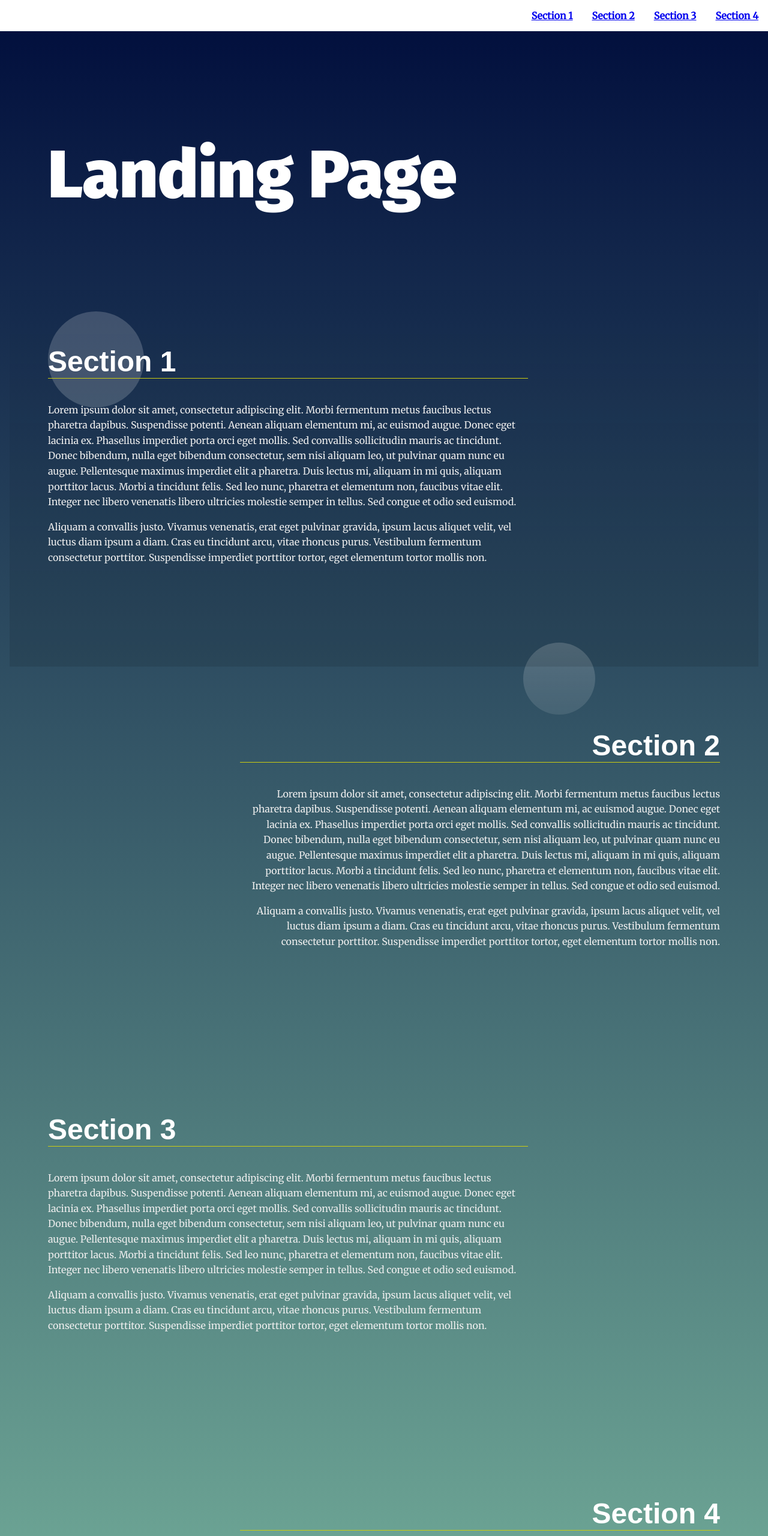
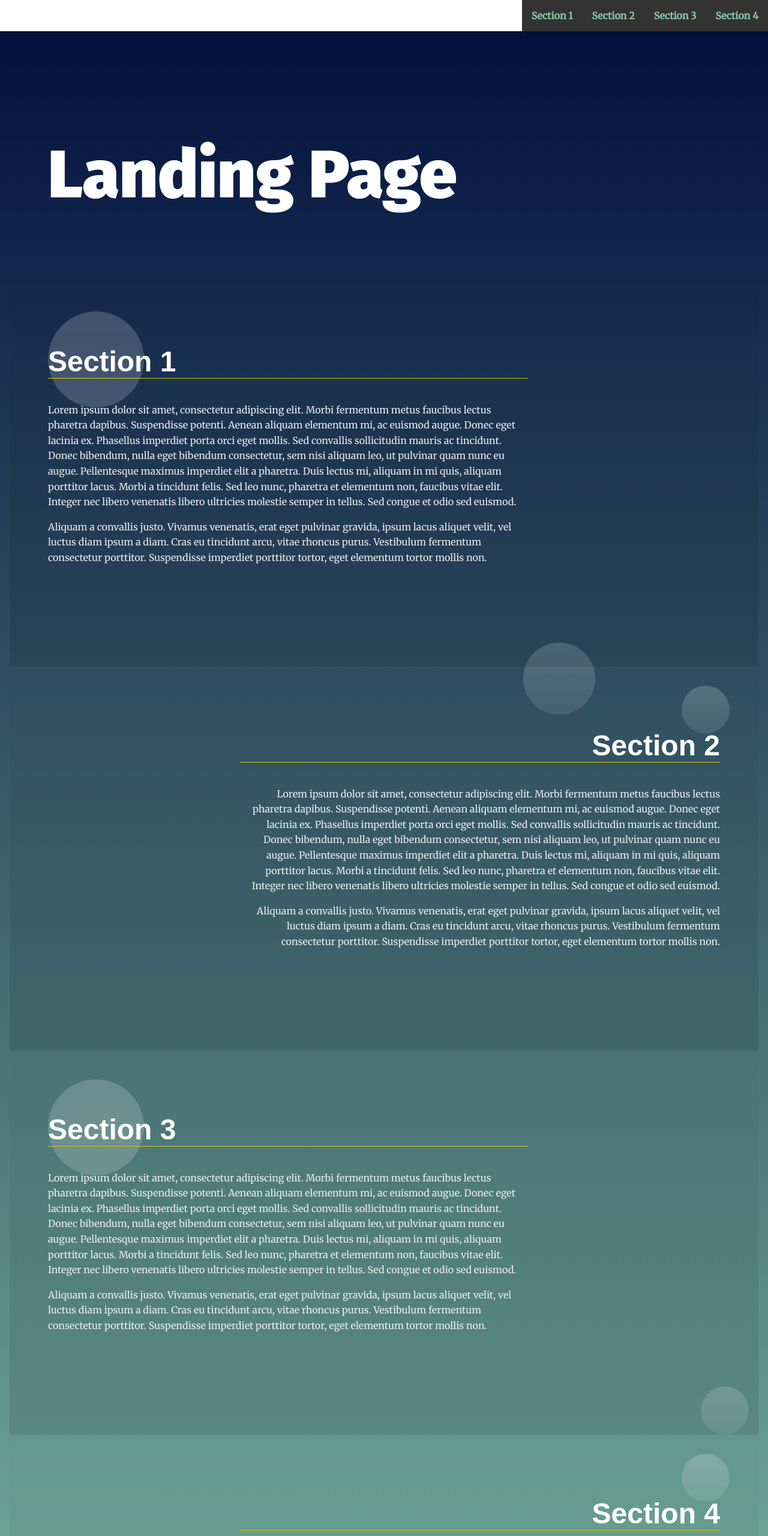
Before and after one commit to abdopetroleum/UdacityLandingProject, a plain HTML site: page index.html in a window 1280 px wide. Shown: the top 2560 px of the page at 60% size. Drawn offline with Linux system fonts and the light colour scheme.

Commit message:
My Commit

```diff
--- a/css/styles.css
+++ b/css/styles.css
@@ -8,16 +8,18 @@
  *
 */
 
-
 /* ---- Base Rules ---- */
 body {
-    background: rgb(136,203,171);
-    background: linear-gradient(0deg, rgba(136,203,171,1) 0%, rgba(0,13,60,1) 100%);
+  background: rgb(136, 203, 171);
+  background: linear-gradient(
+    0deg,
+    rgba(136, 203, 171, 1) 0%,
+    rgba(0, 13, 60, 1) 100%
+  );
   margin: 0;
   font-family: 'Merriweather', serif;
   color: #fff;
 }
-
 
 /* Typeography General*/
 h1 {
@@ -26,7 +28,7 @@ h1 {
   margin: 2em 1rem;
 }
 
-@media only screen and (min-width: 35em){
+@media only screen and (min-width: 35em) {
   h1 {
     font-size: 7em;
     margin: 2em 4rem 1em;
@@ -53,13 +55,13 @@ main {
 .main-hero {
   min-height: 40vh;
   padding-top: 3em;
+  margin-top: 10em;
 }
 
 section {
   position: relative;
   min-height: 80vh;
 }
-
 
 /* ---- Module Rules ---- */
 
@@ -74,18 +76,36 @@ section {
   display: inline-block;
 }
 
+.navbar__menu li,
 .navbar__menu .menu__link {
   display: block;
   padding: 1em;
   font-weight: bold;
   text-decoration: none;
   color: #000;
+  cursor: pointer;
+  transition: ease 0.3s all;
 }
 
+.navbar__menu li:hover,
 .navbar__menu .menu__link:hover {
   background: #333;
+  text-decoration: none;
+}
+
+.navbar__menu li:hover a,
+.navbar__menu .menu__link:hover a {
   color: #fff;
-    transition: ease 0.3s all;
+}
+
+.navbar__menu .menu__link.active {
+  background-color: #333;
+}
+
+.navbar__menu .menu__link.active a,
+.navbar__menu .menu__link.active a:link {
+  color: rgb(136, 203, 171);
+  text-decoration: none;
 }
 
 /* Header Styles */
@@ -104,10 +124,9 @@ section {
   color: #fff;
 }
 
-.page__footer p{
+.page__footer p {
   color: #fff;
 }
-
 
 /* ---- Theme Rules ---- */
 /* Landing Container Styles */
@@ -116,10 +135,17 @@ section {
   text-align: left;
 }
 
-@media only screen and (min-width: 35em){
+@media only screen and (min-width: 35em) {
+  .main-hero {
+    margin: auto;
+  }
   .landing__container {
     max-width: 50em;
     padding: 4em;
+  }
+  .navbar__menu li,
+  .navbar__menu .menu__link {
+    display: inline-block;
   }
 }
 
@@ -146,8 +172,12 @@ section:nth-of-type(odd) .landing__container::before {
 
 section:nth-of-type(even) .landing__container::before {
   content: '';
-    background: rgb(255,255,255);
-    background: linear-gradient(0deg, rgba(255,255,255,.1) 0%, rgba(255,255,255,.2) 100%);
+  background: rgb(255, 255, 255);
+  background: linear-gradient(
+    0deg,
+    rgba(255, 255, 255, 0.1) 0%,
+    rgba(255, 255, 255, 0.2) 100%
+  );
   position: absolute;
   top: 3em;
   right: 3em;
@@ -161,8 +191,12 @@ section:nth-of-type(even) .landing__container::before {
 
 section:nth-of-type(3n) .landing__container::after {
   content: '';
-    background: rgb(255,255,255);
-    background: linear-gradient(0deg, rgba(255,255,255,.1) 0%, rgba(255,255,255,.2) 100%);
+  background: rgb(255, 255, 255);
+  background: linear-gradient(
+    0deg,
+    rgba(255, 255, 255, 0.1) 0%,
+    rgba(255, 255, 255, 0.2) 100%
+  );
   position: absolute;
   right: 0;
   bottom: 0;
@@ -176,8 +210,12 @@ section:nth-of-type(3n) .landing__container::after {
 
 section:nth-of-type(3n + 1) .landing__container::after {
   content: '';
-    background: rgb(255,255,255);
-    background: linear-gradient(0deg, rgba(255,255,255,.1) 0%, rgba(255,255,255,.2) 100%);
+  background: rgb(255, 255, 255);
+  background: linear-gradient(
+    0deg,
+    rgba(255, 255, 255, 0.1) 0%,
+    rgba(255, 255, 255, 0.2) 100%
+  );
   position: absolute;
   right: 20vw;
   bottom: -5em;
@@ -189,21 +227,24 @@ section:nth-of-type(3n + 1) .landing__container::after {
   transition: ease 0.5s all;
 }
 
-
 /* ---- Theme State Rules ---- */
 /* Section Active Styles */
 /* Note: your-active-class class is applied through javascript. You should update the class here and in the index.html to what you set in your javascript file.  */
-section.your-active-class {
+section.active {
   background: rgb(0, 0, 0);
-    background: linear-gradient(0deg, rgba(0, 0, 0, 0.1) 0%, rgba(0, 0, 0, 0) 100%);
+  background: linear-gradient(
+    0deg,
+    rgba(0, 0, 0, 0.1) 0%,
+    rgba(0, 0, 0, 0) 100%
+  );
 }
 
-section.your-active-class .landing__container::before {
+section.active .landing__container::before {
   opacity: 1;
   animation: rotate 4s linear 0s infinite forwards;
 }
 
-section.your-active-class .landing__container::after {
+section.active .landing__container::after {
   opacity: 1;
   animation: rotate 5s linear 0s infinite forwards reverse;
 }
@@ -211,32 +252,9 @@ section.your-active-class .landing__container::after {
 /* Section Active Styles Keyframe Animations */
 @keyframes rotate {
   from {
-		transform: rotate(0deg)
-		           translate(-1em)
-		           rotate(0deg);
+    transform: rotate(0deg) translate(-1em) rotate(0deg);
   }
   to {
-		transform: rotate(360deg)
-		           translate(-1em)
-		           rotate(-360deg);
+    transform: rotate(360deg) translate(-1em) rotate(-360deg);
   }
 }
-@media only screen and (min-width: 35em) {
-  .main-hero {
-    margin: auto;
-  }
-  .landing__container {
-    max-width: 50em;
-    padding: 4em;
-  }
-  .navbar__menu li,
-  .navbar__menu .menu__link {
-    display: inline-block;
-  }
-}
-.navbar__menu li,
-.navbar__menu, .menu__link {
-  display: block;
-  font-weight: bold;
-  cursor: pointer;
-}
--- a/js/app.js
+++ b/js/app.js
@@ -24,12 +24,13 @@ const navigationList = document.getElementById('navbar__list');
  * End Global Variables
 */
 
-// build the nav
+// Build menu by iterating through the navigationElements
 navigationElements.forEach(element => {
   const navlistElement = `<li class='menu__link ${element.className}' data-link=${element.id}><a href="#${element.id}">${element.dataset.nav}</li>`
   navigationList.insertAdjacentHTML('beforeend', navlistElement)
 })
 
+// Scroll to section on link click by listenting to the click-event in the navigationList
 navigationList.addEventListener('click', e => {
   e.preventDefault()
   const parent = e.target.hasAttribute('data-link')
@@ -39,7 +40,7 @@ navigationList.addEventListener('click', e => {
   const elementToScrollTo = document.getElementById(parent.dataset.link)
   elementToScrollTo.scrollIntoView({block: 'end', behavior: 'smooth'})
 })
-
+// Set section and nav link as active using the IntersectionObserver pattern
 const callback = entries => {
   entries.forEach(entry => {
     const navListElement = document.querySelector(
@@ -61,3 +62,17 @@ const callback = entries => {
     }
   })
 }
+
+// Options for the observer. Most important is the threshold
+const options = {
+  root: null,
+  rootMargin: '0px',
+  threshold: 0.6,
+}
+
+// Setting an observer with options and a callback which checks if the navelement should be active
+// support for all modern browser https://caniuse.com/#feat=intersectionobserver
+const observer = new IntersectionObserver(callback, options)
+navigationElements.forEach(element => {
+  observer.observe(document.getElementById(element.id))
+})
```
Lines whose indentation alone changed are shown as unchanged.
